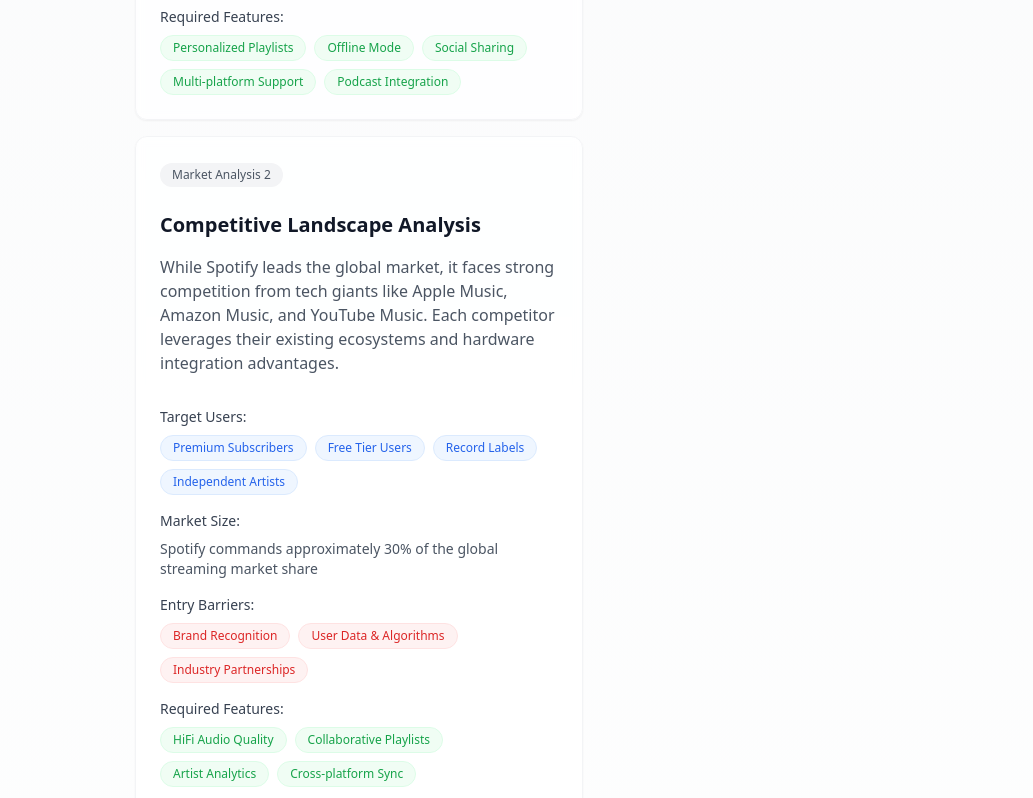
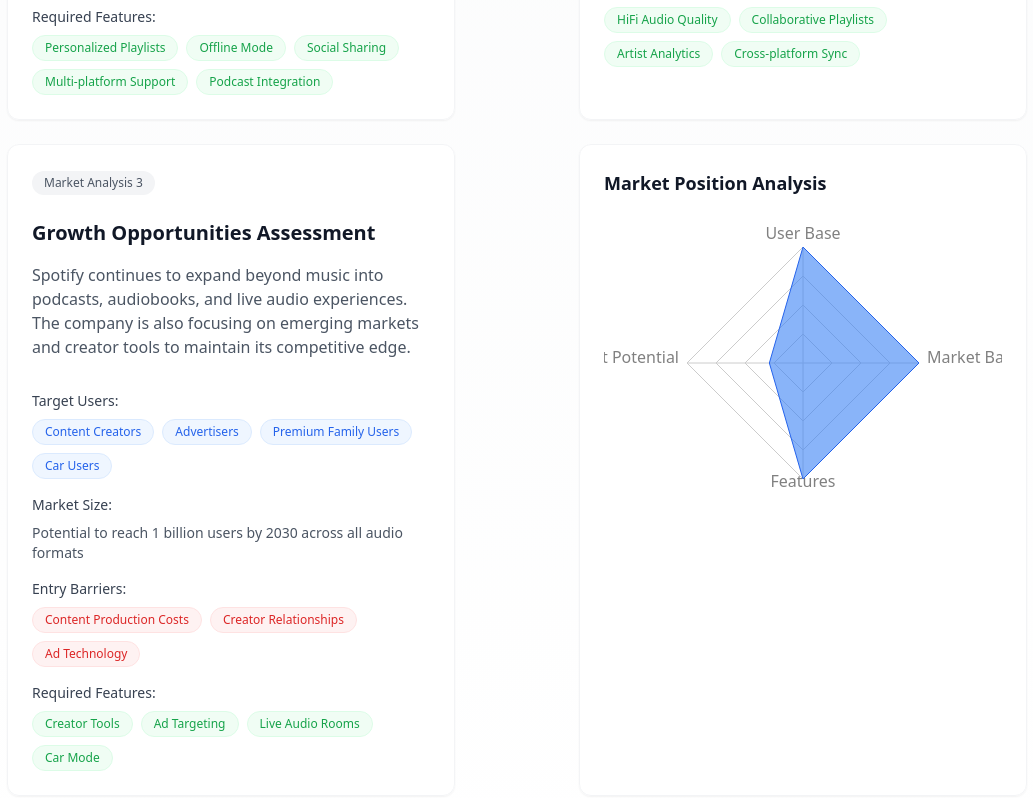
Before and after one commit to raoulkahn/market-insights, a React (Vite) app: page / in a window 1280 px wide. Shown: the part 1142-1940 px from the top of the page, without its empty margins (73-1106 px from the left). Built offline with nearby package versions, Linux system fonts and the light colour scheme.

Commit message:
Refactor code for clarity
This commit does not implement any new features.  It refactors existing code to improve readability and maintainability.

```diff
--- /dev/null
+++ b/src/components/MarketAnalysisRadar.tsx
@@ -0,0 +1,69 @@
+
+import { ResponsiveContainer, RadarChart, PolarGrid, PolarAngleAxis, Radar, Legend, Tooltip } from 'recharts';
+import { motion } from 'framer-motion';
+
+interface MarketAnalysisRadarProps {
+  marketData: {
+    targetUsers: string[];
+    marketSize: string;
+    entryBarriers: string[];
+    keyFeatures: string[];
+  };
+  index: number;
+}
+
+const MarketAnalysisRadar = ({ marketData, index }: MarketAnalysisRadarProps) => {
+  // Transform the data for the radar chart
+  const radarData = [
+    {
+      metric: "User Base",
+      value: marketData.targetUsers.length * 20,
+      fullMark: 100,
+    },
+    {
+      metric: "Market Barriers",
+      value: marketData.entryBarriers.length * 25,
+      fullMark: 100,
+    },
+    {
+      metric: "Features",
+      value: marketData.keyFeatures.length * 20,
+      fullMark: 100,
+    },
+    {
+      metric: "Market Potential",
+      // Extract the first number from marketSize string and normalize it
+      value: parseInt(marketData.marketSize.match(/\d+/)?.[0] || "0"),
+      fullMark: 100,
+    },
+  ];
+
+  return (
+    <motion.div
+      initial={{ opacity: 0, scale: 0.9 }}
+      animate={{ opacity: 1, scale: 1 }}
+      transition={{ duration: 0.5, delay: index * 0.1 }}
+      className="w-full max-w-md p-6 bg-white/80 backdrop-blur-sm rounded-xl shadow-sm border border-gray-100"
+    >
+      <h3 className="text-lg font-semibold text-gray-900 mb-4">Market Position Analysis</h3>
+      <div className="h-[300px] w-full">
+        <ResponsiveContainer width="100%" height="100%">
+          <RadarChart cx="50%" cy="50%" outerRadius="80%" data={radarData}>
+            <PolarGrid />
+            <PolarAngleAxis dataKey="metric" />
+            <Tooltip />
+            <Radar
+              name="Market Metrics"
+              dataKey="value"
+              stroke="#2563eb"
+              fill="#3b82f6"
+              fillOpacity={0.6}
+            />
+          </RadarChart>
+        </ResponsiveContainer>
+      </div>
+    </motion.div>
+  );
+};
+
+export default MarketAnalysisRadar;
--- a/src/pages/Index.tsx
+++ b/src/pages/Index.tsx
@@ -1,6 +1,7 @@
 import { useState } from "react";
 import { motion } from "framer-motion";
 import CompetitiveAnalysisCard from "@/components/CareerSuggestionCard";
+import MarketAnalysisRadar from "@/components/MarketAnalysisRadar";
 import LoadingDots from "@/components/LoadingDots";
 import { useToast } from "@/hooks/use-toast";
 import { supabase } from "@/integrations/supabase/client";
@@ -244,7 +245,7 @@ const Index = () => {
       transition={{ duration: 0.5 }}
       className="min-h-screen bg-gradient-to-b from-soft-gray to-white flex flex-col"
     >
-      <div className="container max-w-4xl px-4 py-16 mx-auto flex-grow">
+      <div className="container max-w-6xl px-4 py-16 mx-auto flex-grow">
         <motion.div
           initial={{ opacity: 0, y: 20 }}
           animate={{ opacity: 1, y: 0 }}
@@ -326,6 +327,7 @@ const Index = () => {
                   Example Analysis: Spotify
                 </span>
               </div>
+              <div className="grid grid-cols-1 md:grid-cols-2 gap-6">
                 {spotifyExample.map((item, index) => (
                   <CompetitiveAnalysisCard
                     key={index}
@@ -335,6 +337,13 @@ const Index = () => {
                     marketData={item.marketData}
                   />
                 ))}
+                {spotifyExample.length > 0 && (
+                  <MarketAnalysisRadar
+                    marketData={spotifyExample[0].marketData}
+                    index={spotifyExample.length}
+                  />
+                )}
+              </div>
             </motion.div>
           </>
         )}
@@ -370,7 +379,9 @@ const Index = () => {
             </motion.div>
           )}
 
-          {analysis.length > 0 && analysis.map((item, index) => (
+          {analysis.length > 0 && (
+            <div className="grid grid-cols-1 md:grid-cols-2 gap-6">
+              {analysis.map((item, index) => (
                 <CompetitiveAnalysisCard
                   key={index}
                   index={index}
@@ -379,6 +390,14 @@ const Index = () => {
                   marketData={item.marketData}
                 />
               ))}
+              {analysis.length > 0 && (
+                <MarketAnalysisRadar
+                  marketData={analysis[0].marketData}
+                  index={analysis.length}
+                />
+              )}
+            </div>
+          )}
         </div>
       </div>
 
```
Lines whose indentation alone changed are shown as unchanged.
